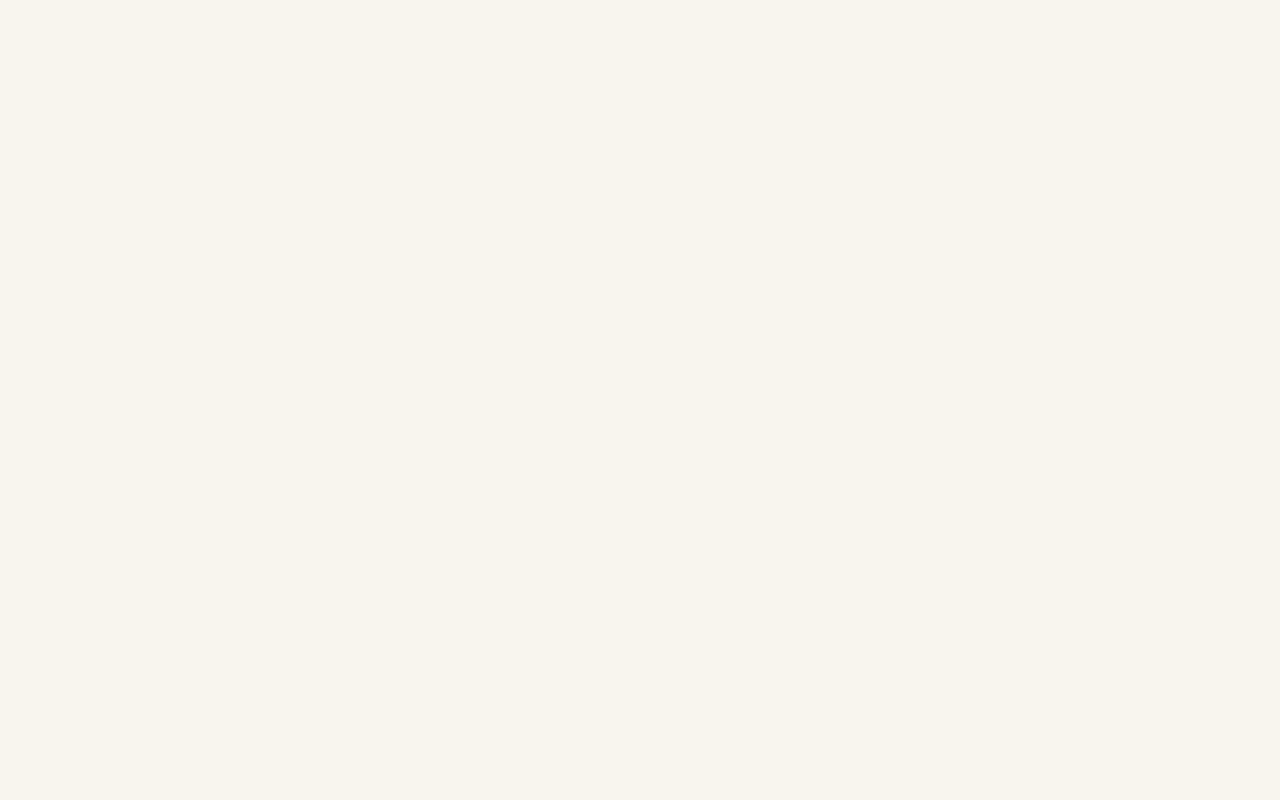
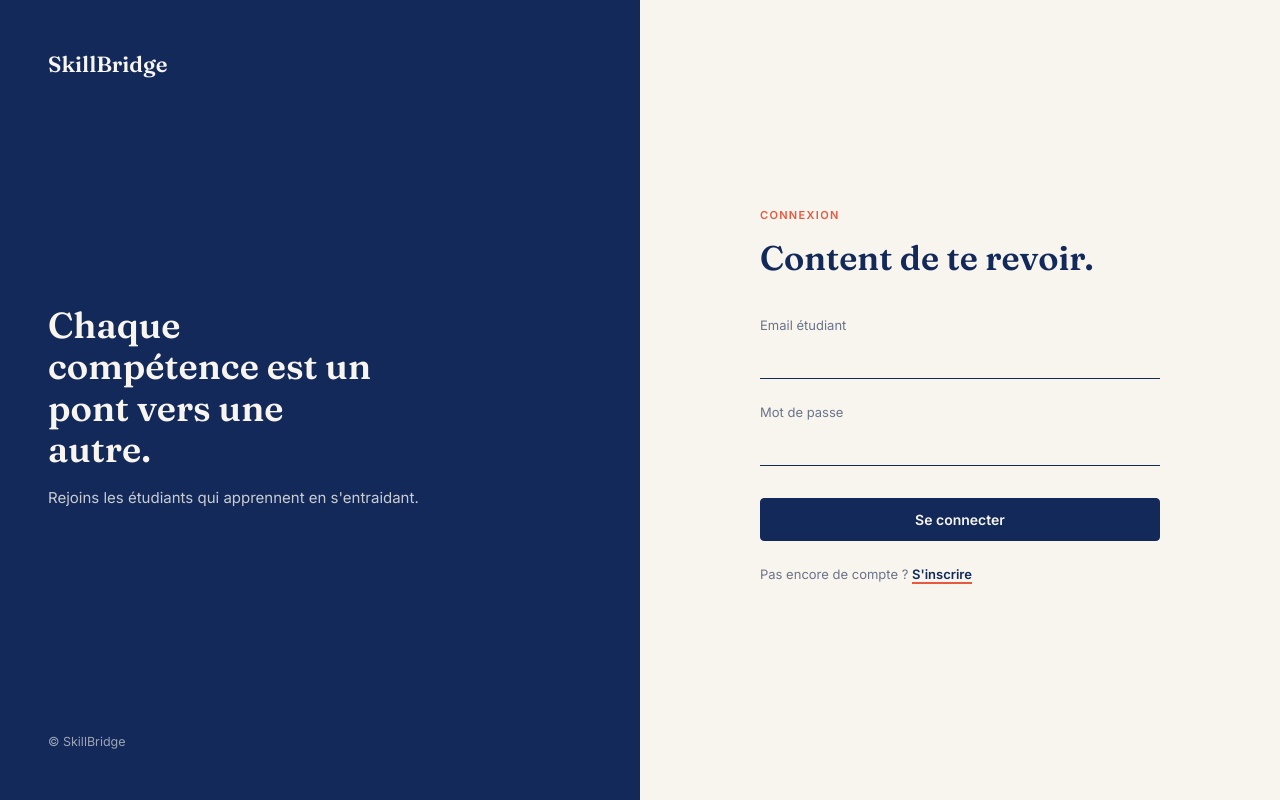
Before and after one commit to arfaouiseif/SkillBridge, an Angular app in the folder frontend/: page /connexion in a window 1280 px wide. Before the commit this address led to /. Built offline with nearby package versions, Linux system fonts and the light colour scheme.

Commit message:
feat(web): add login page

```diff
--- a/frontend/src/app/app.routes.ts
+++ b/frontend/src/app/app.routes.ts
@@ -1,3 +1,16 @@
 import { Routes } from '@angular/router';
+import { authGuard } from './core/auth-guard';
 
-export const routes: Routes = [];
+export const routes: Routes = [
+  { path: '', pathMatch: 'full', redirectTo: 'explorer' },
+  {
+    path: 'connexion',
+    loadComponent: () => import('./pages/login/login').then((m) => m.Login),
+  },
+  {
+    path: 'explorer',
+    canActivate: [authGuard],
+    loadComponent: () => import('./pages/explorer/explorer').then((m) => m.Explorer),
+  },
+  { path: '**', redirectTo: 'explorer' },
+];
--- /dev/null
+++ b/frontend/src/app/pages/login/login.css
@@ -0,0 +1,29 @@
+.login { display: grid; grid-template-columns: 1fr 1fr; min-height: 100vh; }
+
+.login__brand {
+  background: var(--encre);
+  color: var(--papier);
+  padding: 48px;
+  display: flex;
+  flex-direction: column;
+  justify-content: space-between;
+}
+.login__logo { font-family: var(--font-title); font-size: 22px; }
+.login__brand h2 { font-size: 36px; line-height: 1.15; max-width: 14ch; margin-bottom: 16px; }
+.login__brand p { opacity: .8; margin: 0; }
+.login__brand small { opacity: .6; }
+
+.login__form { display: flex; align-items: center; padding: 48px; }
+.login__form form { width: 100%; max-width: 400px; margin: 0 auto; }
+.login__form h1 { font-size: 34px; margin: 8px 0 32px; }
+
+.login__label { display: block; margin-top: 24px; font-size: 13px; color: var(--ardoise); }
+.login__error { color: #b3261e; font-size: 13px; margin: 6px 0 0; }
+.login__submit { width: 100%; margin-top: 32px; }
+.login__submit:disabled { opacity: .6; cursor: default; }
+.login__switch { margin-top: 24px; font-size: 13px; color: var(--ardoise); }
+
+@media (max-width: 800px) {
+  .login { grid-template-columns: 1fr; }
+  .login__brand { display: none; }
+}
--- /dev/null
+++ b/frontend/src/app/pages/login/login.html
@@ -0,0 +1,41 @@
+<main class="login">
+  <section class="login__brand">
+    <span class="login__logo">SkillBridge</span>
+    <div>
+      <h2>Chaque compétence est un pont vers une autre.</h2>
+      <p>Rejoins les étudiants qui apprennent en s'entraidant.</p>
+    </div>
+    <small>© SkillBridge</small>
+  </section>
+
+  <section class="login__form">
+    <form [formGroup]="form" (ngSubmit)="submit()" novalidate>
+      <span class="eyebrow">Connexion</span>
+      <h1>Content de te revoir.</h1>
+
+      <label class="login__label" for="email">Email étudiant</label>
+      <input id="email" class="field" type="email" formControlName="email" autocomplete="email" />
+      @if (form.controls.email.touched && form.controls.email.invalid) {
+        <p class="login__error">Entre une adresse email valide.</p>
+      }
+
+      <label class="login__label" for="password">Mot de passe</label>
+      <input id="password" class="field" type="password" formControlName="password" autocomplete="current-password" />
+      @if (form.controls.password.touched && form.controls.password.invalid) {
+        <p class="login__error">Le mot de passe est requis.</p>
+      }
+
+      @if (error()) {
+        <p class="login__error" role="alert">{{ error() }}</p>
+      }
+
+      <button class="btn btn-primary login__submit" type="submit" [disabled]="loading()">
+        {{ loading() ? 'Connexion…' : 'Se connecter' }}
+      </button>
+
+      <p class="login__switch">
+        Pas encore de compte ? <a class="link" href="/inscription">S'inscrire</a>
+      </p>
+    </form>
+  </section>
+</main>
--- /dev/null
+++ b/frontend/src/app/pages/login/login.ts
@@ -0,0 +1,44 @@
+import { HttpErrorResponse } from '@angular/common/http';
+import { Component, inject, signal } from '@angular/core';
+import { FormBuilder, ReactiveFormsModule, Validators } from '@angular/forms';
+import { Router } from '@angular/router';
+import { Auth } from '../../core/auth';
+import { ApiError } from '../../core/models/api.models';
+
+@Component({
+  imports: [ReactiveFormsModule],
+  selector: 'app-login',
+  styleUrl: './login.css',
+  templateUrl: './login.html',
+})
+export class Login {
+  private fb = inject(FormBuilder);
+  private auth = inject(Auth);
+  private router = inject(Router);
+
+  protected readonly loading = signal(false);
+  protected readonly error = signal<string | null>(null);
+
+  protected readonly form = this.fb.nonNullable.group({
+    email: ['', [Validators.required, Validators.email]],
+    password: ['', [Validators.required]],
+  });
+
+  protected submit() {
+    if (this.form.invalid) {
+      this.form.markAllAsTouched();
+      return;
+    }
+    this.loading.set(true);
+    this.error.set(null);
+
+    this.auth.login(this.form.getRawValue()).subscribe({
+      next: () => this.router.navigate(['/explorer']),
+      error: (err: HttpErrorResponse) => {
+        const body = err.error as ApiError | null;
+        this.error.set(body?.message ?? 'Impossible de joindre le serveur.');
+        this.loading.set(false);
+      },
+    });
+  }
+}
```
